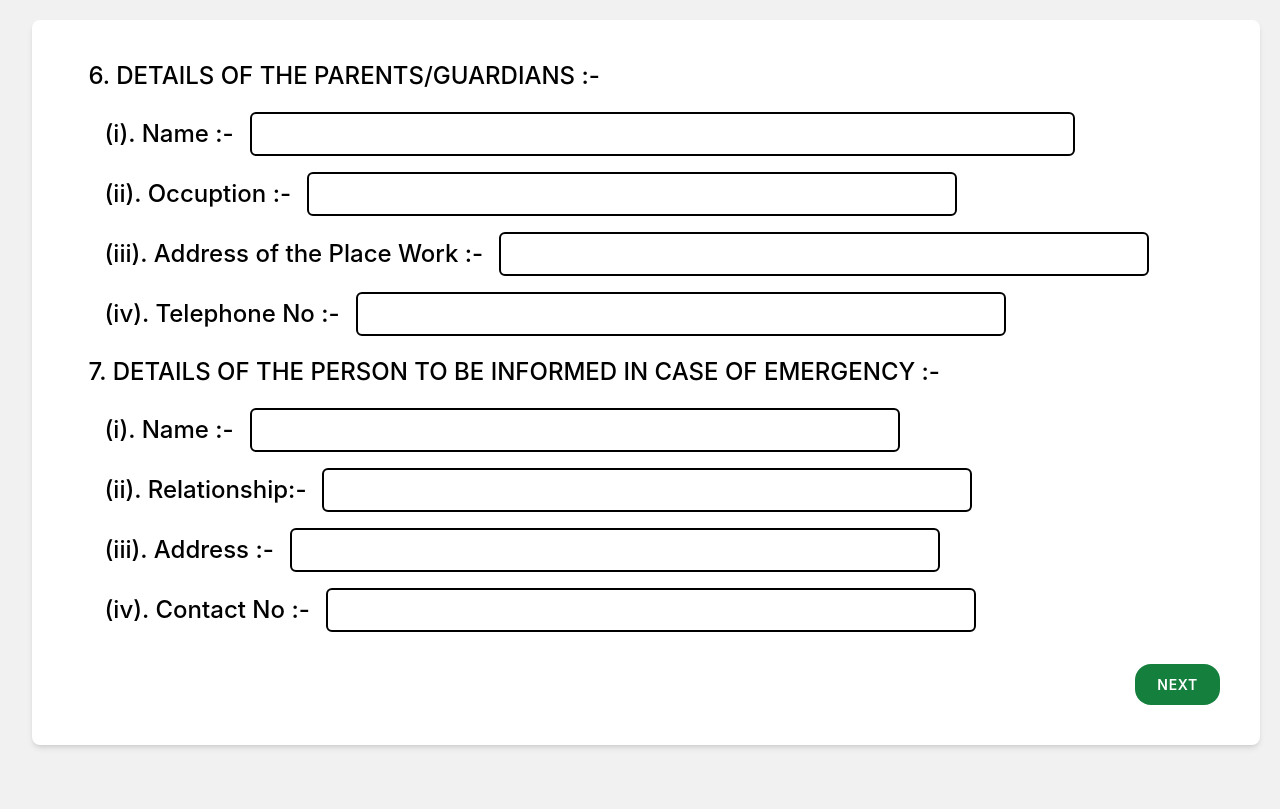
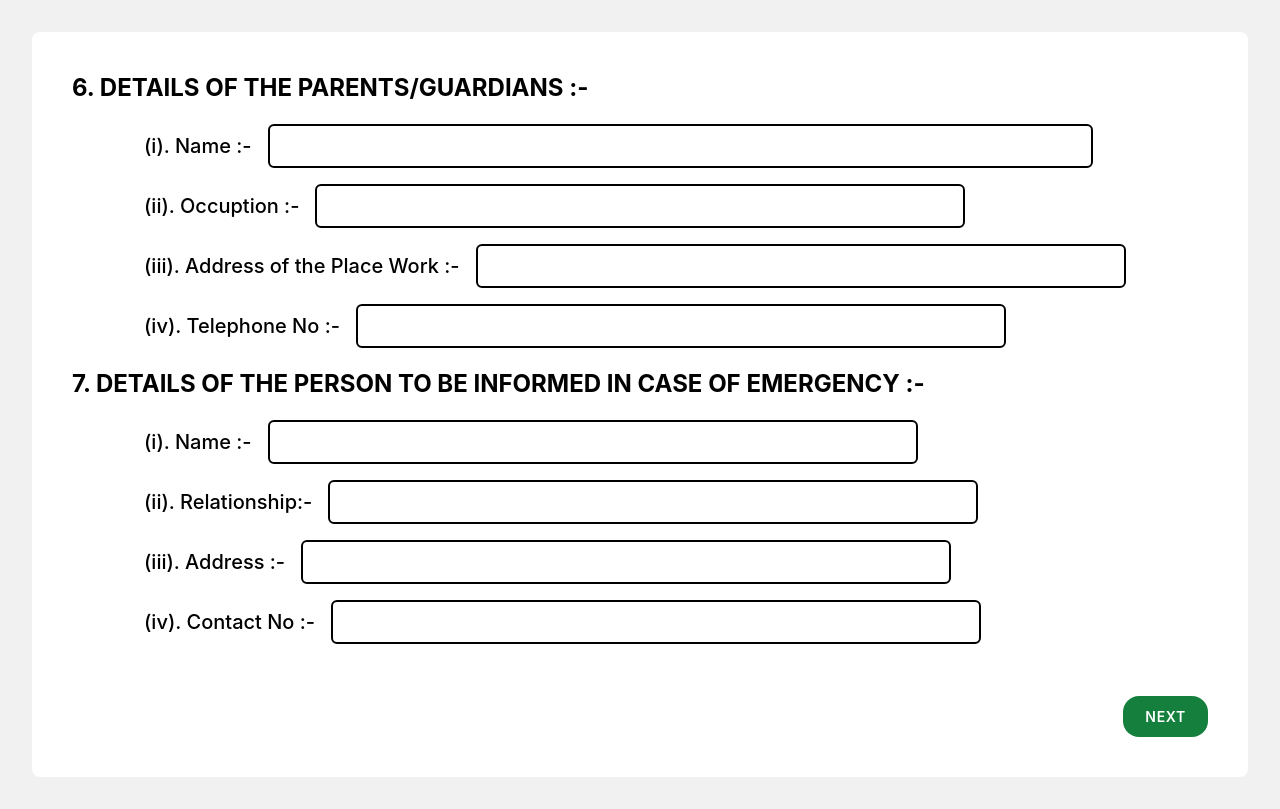
Before and after one commit to MohamadNazik/uov-student-registration-and-renewal-system, a React (Vite) app in the folder student-frontend/: page /a1-from-part-3 in a window 1280 px wide. Built offline with nearby package versions, Linux system fonts and the light colour scheme.

Commit message:
some changes made in A1Form_Part03.jsx

```diff
--- a/student-frontend/src/pages/RegistrationProcess/A1Form_Part03.jsx
+++ b/student-frontend/src/pages/RegistrationProcess/A1Form_Part03.jsx
@@ -5,18 +5,18 @@ import SecondaryButton from "../../components/SecondaryButton";
 function A1Form_Part03() {
   return (
     <>
-      <div className="bg-white md:block sm:flex m-2 sm:m-5 xl:ml-8 p-2 sm:p-7 xl:p-10 shadow-md rounded-lg  justify-center">
-        <form className="flex flex-col items-center gap-5">
+      <div className="bg-white m-2 sm:m-5 xl:m-8 p-4 sm:p-7 xl:p-10 rounded-lg flex flex-col gap-5">
+        <form className="flex flex-col gap-5">
           {/* Details of the parents/Guardians  */}
           <div className="flex flex-wrap gap-2 justify-between items-center w-[255px] sm:w-[673px] xl:w-[1115px]">
-            <label className="text-sm sm:text-lg xl:text-2xl font-medium uppercase">
+            <label className="text-lg sm:text-xl xl:text-2xl font-bold uppercase">
               6. Details of the parents/Guardians :-
             </label>
           </div>
 
           <div className="flex flex-col gap-2 sm:gap-4 ml-8">
             <div className="flex flex-wrap gap-2 xl:gap-4 items-center w-[288px] sm:w-[673px] xl:w-[1115px]">
-              <label className="text-sm sm:text-lg xl:text-2xl font-medium">
+              <label className="text-sm sm:text-lg xl:text-xl font-medium ml-10">
                 (i). Name :-
               </label>
               <input
@@ -26,7 +26,7 @@ function A1Form_Part03() {
               />
             </div>
             <div className="flex flex-wrap gap-2 xl:gap-4 items-center w-[255px] sm:w-[673px] xl:w-[1115px]">
-              <label className="text-sm sm:text-lg xl:text-2xl font-medium">
+              <label className="text-sm sm:text-lg xl:text-xl font-medium ml-10">
                 (ii). Occuption :-
               </label>
               <input
@@ -36,7 +36,7 @@ function A1Form_Part03() {
               />
             </div>
             <div className="flex flex-wrap gap-2 xl:gap-4 items-center w-[255px] sm:w-[673px] xl:w-[1115px]">
-              <label className="text-sm sm:text-lg xl:text-2xl font-medium">
+              <label className="text-sm sm:text-lg xl:text-xl font-medium ml-10">
                 (iii). Address of the Place Work :-
               </label>
               <input
@@ -46,7 +46,7 @@ function A1Form_Part03() {
               />
             </div>
             <div className="flex flex-wrap gap-2 xl:gap-4 items-center w-[255px] sm:w-[673px] xl:w-[1115px]">
-              <label className="text-sm sm:text-lg xl:text-2xl font-medium">
+              <label className="text-sm sm:text-lg xl:text-xl font-medium ml-10">
                 (iv). Telephone No :-
               </label>
               <input
@@ -59,14 +59,14 @@ function A1Form_Part03() {
 
           {/* Details of the person To be Informed in case Of emergency   */}
           <div className="flex flex-wrap gap-2 justify-between items-center w-[255px] sm:w-[673px] xl:w-[1115px]">
-            <label className="text-sm sm:text-lg xl:text-2xl font-medium uppercase">
+            <label className="text-lg sm:text-xl xl:text-2xl font-bold uppercase">
               7. Details of the Person To be Informed in Case Of Emergency :-
             </label>
           </div>
 
           <div className="flex flex-col gap-2 sm:gap-4 ml-8">
             <div className="flex flex-wrap gap-2 xl:gap-4 items-center w-[288px] sm:w-[673px] xl:w-[1115px]">
-              <label className="text-sm sm:text-lg xl:text-2xl font-medium">
+              <label className="text-sm sm:text-lg xl:text-xl font-medium ml-10">
                 (i). Name :-
               </label>
               <input
@@ -76,7 +76,7 @@ function A1Form_Part03() {
               />
             </div>
             <div className="flex flex-wrap gap-2 xl:gap-4 items-center w-[255px] sm:w-[673px] xl:w-[1115px]">
-              <label className="text-sm sm:text-lg xl:text-2xl font-medium">
+              <label className="text-sm sm:text-lg xl:text-xl font-medium ml-10">
                 (ii). Relationship:-
               </label>
               <input
@@ -86,7 +86,7 @@ function A1Form_Part03() {
               />
             </div>
             <div className="flex flex-wrap gap-2 xl:gap-4 items-center w-[255px] sm:w-[673px] xl:w-[1115px]">
-              <label className="text-sm sm:text-lg xl:text-2xl font-medium">
+              <label className="text-sm sm:text-lg xl:text-xl font-medium ml-10">
                 (iii). Address :-
               </label>
               <input
@@ -96,7 +96,7 @@ function A1Form_Part03() {
               />
             </div>
             <div className="flex flex-wrap gap-2 xl:gap-4 items-center w-[255px] sm:w-[673px] xl:w-[1115px]">
-              <label className="text-sm sm:text-lg xl:text-2xl font-medium">
+              <label className="text-sm sm:text-lg xl:text-xl font-medium ml-10">
                 (iv). Contact No :-
               </label>
               <input
```
